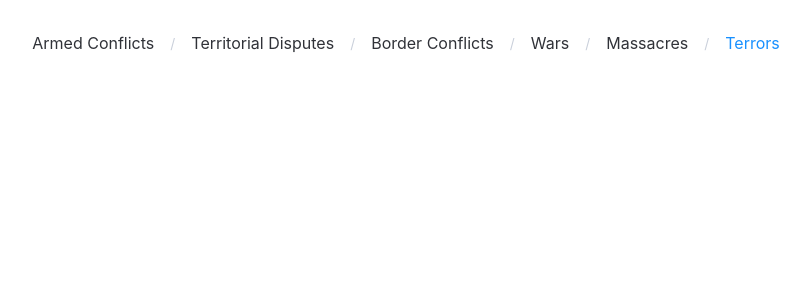
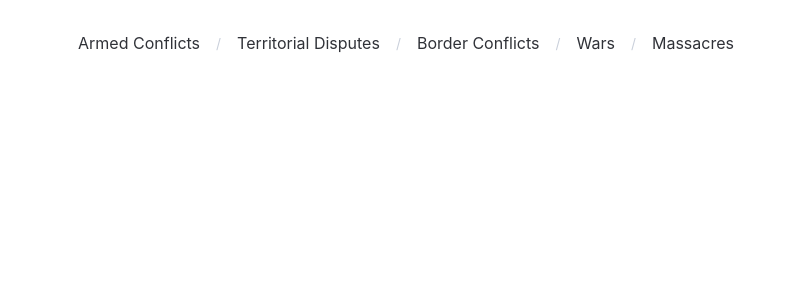
Before and after one commit to jiggum/world-conflict-map, a React (Create React App) app: page /terrors in a window 1280 px wide. Shown: the top 300 px of the page, without its empty margins (234-1044 px from the left). Built offline with nearby package versions, Linux system fonts and the light colour scheme.

Commit message:
Remove terror tab

```diff
--- a/src/Header.tsx
+++ b/src/Header.tsx
@@ -59,12 +59,6 @@ function Header() {
           Massacres
         </Link>
       </IButton>
-      /
-      <IButton active={location.pathname === '/terrors'}>
-        <Link to="/terrors">
-          Terrors
-        </Link>
-      </IButton>
     </Wrapper>
   )
 }
```
